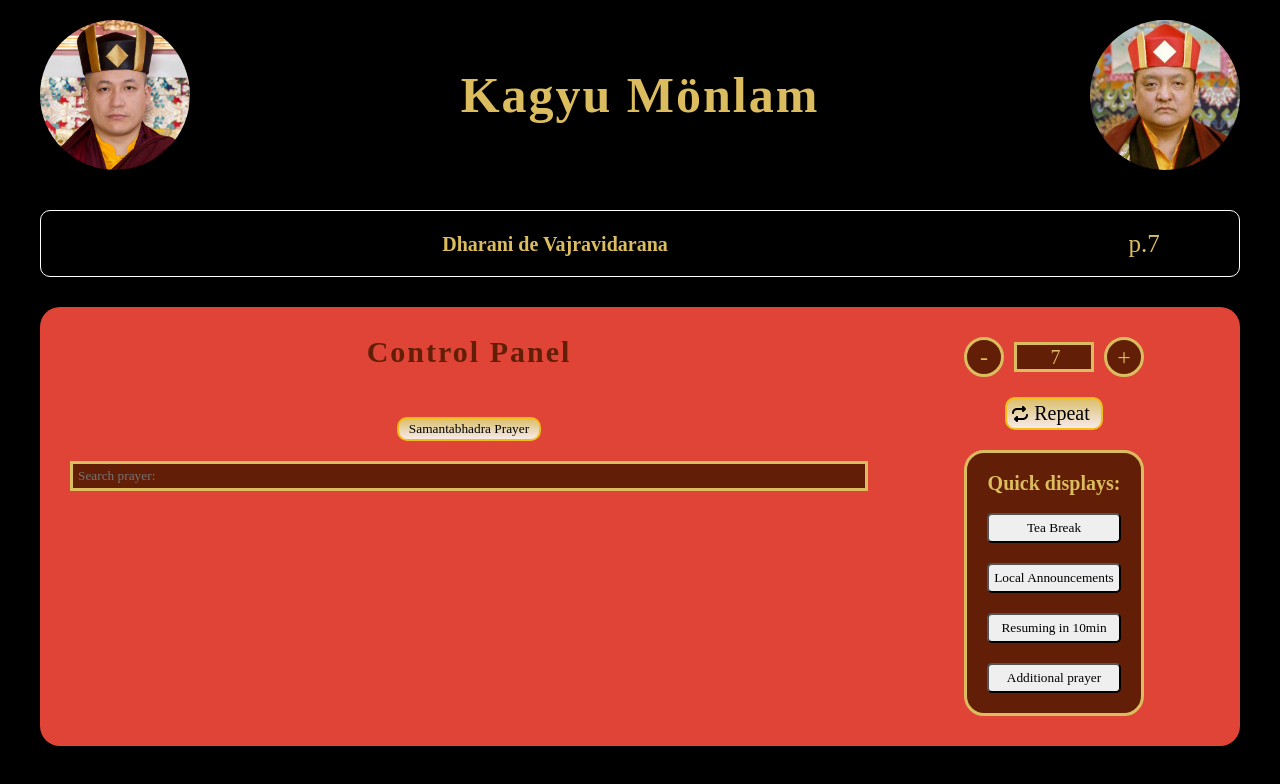
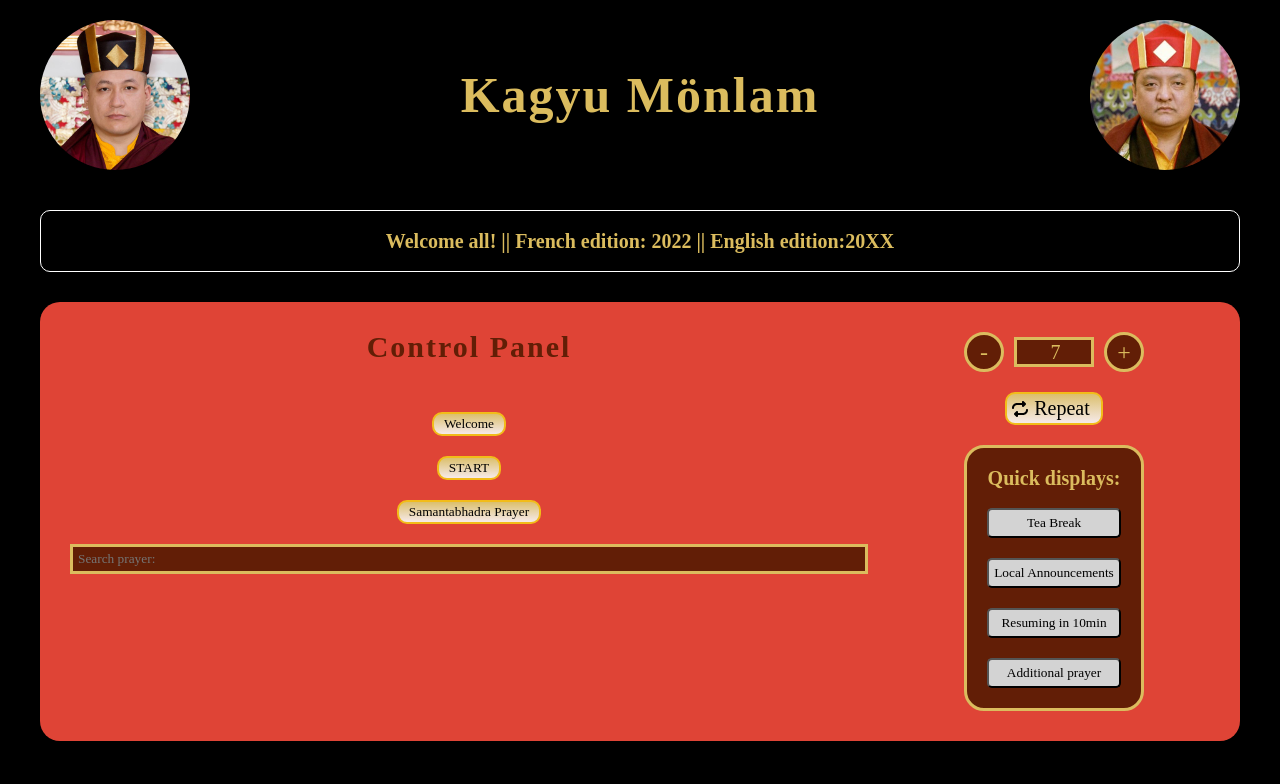
Before and after one commit to Martinrouy03/pageP-n, a React (Vite) app: page / in a window 1280 px wide. Shown: the top 784 px of the page. Built offline with nearby package versions, Linux system fonts and the light colour scheme; the HTML template or start-up script is replaced by a standard one; a web font is replaced by a local one.

Commit message:
change data.json + add start and welcome buttons

```diff
--- a/src/App.jsx
+++ b/src/App.jsx
@@ -9,14 +9,16 @@
 library.add(faRepeat);
 import { FontAwesomeIcon } from "@fortawesome/react-fontawesome";
 
-// console.log(data.French.prayers);
+// console.log(data);
 function App() {
-  const indexLast = data.French.prayers.length;
-  const pageMax = data.French.prayers[indexLast - 1].pageEnd;
+  const welcomeMessage =
+    "Welcome all! || French edition: 2022 || English edition:20XX";
+  const indexLast = data.length;
+  const pageMax = data[indexLast - 1].fr.pageEnd;
   const [page, setPage] = useState(7);
-  const [message, setMessage] = useState("");
+  const [message, setMessage] = useState(welcomeMessage);
   const [button, setButton] = useState(0);
-  const [prayer, setPrayer] = useState(data.French.prayers[0]);
+  const [prayer, setPrayer] = useState(data[0]);
   const myButtonFunc = (buttonIndex) => {
     let msg = "";
     if (buttonIndex === 1) {
@@ -47,7 +49,7 @@
           </div>
         ) : (
           <div className="display-container display-prayer">
-            <p>{prayer.title}</p>
+            <p>{prayer.fr.title}</p>
             <div>
               <span>p.{page}</span>
             </div>
@@ -58,12 +60,31 @@
             <h2>Control Panel</h2>
             <button
               onClick={() => {
+                setMessage(welcomeMessage);
+                setButton(0);
+              }}
+            >
+              Welcome
+            </button>
+            <button
+              onClick={() => {
                 setMessage("");
-                const SamantabhadraPrayer = data.French.prayers.find((p) =>
-                  p.title.includes("Samantabhadra")
+                setButton(0);
+                setPrayer(data[0]);
+                setPage(7);
+              }}
+            >
+              START
+            </button>
+            <button
+              onClick={() => {
+                setMessage("");
+                setButton(0);
+                const SamantabhadraPrayer = data.find((p) =>
+                  p.fr.title.includes("Samantabhadra")
                 );
                 setPrayer(SamantabhadraPrayer);
-                setPage(SamantabhadraPrayer.pageStart);
+                setPage(SamantabhadraPrayer.fr.pageStart);
               }}
             >
               Samantabhadra Prayer
@@ -73,6 +94,7 @@
               setPrayer={setPrayer}
               setPage={setPage}
               setMessage={setMessage}
+              setButton={setButton}
             />
           </div>
           <div className="right-panel">
@@ -80,15 +102,16 @@
               <button
                 onClick={() => {
                   setMessage("");
+                  setButton(0);
                   if (page > 1) {
                     setPage(Number(page) - 1);
                   }
-                  if (page === prayer.pageStart && prayer.index > 1) {
-                    const previousPrayer = data.French.prayers.find(
+                  if (page === prayer.fr.pageStart && prayer.index > 1) {
+                    const previousPrayer = data.find(
                       (p) => p.index === prayer.index - 1
                     );
                     setPrayer(previousPrayer);
-                    setPage(previousPrayer.pageEnd);
+                    setPage(previousPrayer.fr.pageEnd);
                   }
                 }}
               >
@@ -100,34 +123,38 @@
                 placeholder="Go to page:"
                 onChange={(event) => {
                   setMessage("");
+                  setButton(0);
+
                   if (event.target.value < pageMax) {
                     setPage(event.target.value);
-                    const pp = data.French.prayers.find(
-                      (p) => p.pageEnd > event.target.value
+                    const pp = data.find(
+                      (p) => p.fr.pageEnd > event.target.value
                     );
                     if (pp) {
                       setPrayer(pp);
                     }
                   } else {
                     setPage(pageMax);
-                    setPrayer(data.French.prayers[indexLast - 1]);
+                    setPrayer(data[indexLast - 1]);
                   }
                 }}
               />
               <button
                 onClick={() => {
                   setMessage("");
+                  setButton(0);
+
                   if (Number(page) < pageMax) {
                     setPage(Number(page) + 1);
                   } else {
                     setPage(pageMax);
                   }
-                  if (page === prayer.pageEnd && prayer.index < 38) {
-                    const nextPrayer = data.French.prayers.find(
+                  if (page === prayer.fr.pageEnd && prayer.index < 38) {
+                    const nextPrayer = data.find(
                       (p) => p.index === prayer.index + 1
                     );
                     setPrayer(nextPrayer);
-                    setPage(nextPrayer.pageStart);
+                    setPage(nextPrayer.fr.pageStart);
                   }
                 }}
               >
@@ -138,7 +165,7 @@
               <FontAwesomeIcon icon="fa-solid fa-repeat" />
               <button
                 onClick={() => {
-                  setPage(prayer.pageStart);
+                  setPage(prayer.fr.pageStart);
                 }}
               >
                 Repeat
@@ -146,12 +173,42 @@
             </div>
             <div className="buttons">
               <h3>Quick displays:</h3>
-              <button onClick={() => myButtonFunc(1)}>Tea Break</button>
-              <button onClick={() => myButtonFunc(2)}>
+              <button
+                style={{
+                  backgroundColor: button === 1 ? "darkgray" : "lightgray",
+                  color: button === 1 ? "white" : "black",
+                }}
+                onClick={() => myButtonFunc(1)}
+              >
+                Tea Break
+              </button>
+              <button
+                style={{
+                  backgroundColor: button === 2 ? "darkgray" : "lightgray",
+                  color: button === 2 ? "white" : "black",
+                }}
+                onClick={() => myButtonFunc(2)}
+              >
                 Local Announcements
               </button>
-              <button onClick={() => myButtonFunc(3)}>Resuming in 10min</button>
-              <button onClick={() => myButtonFunc(4)}>Additional prayer</button>
+              <button
+                style={{
+                  backgroundColor: button === 3 ? "darkgray" : "lightgray",
+                  color: button === 3 ? "white" : "black",
+                }}
+                onClick={() => myButtonFunc(3)}
+              >
+                Resuming in 10min
+              </button>
+              <button
+                style={{
+                  backgroundColor: button === 4 ? "darkgray" : "lightgray",
+                  color: button === 4 ? "white" : "black",
+                }}
+                onClick={() => myButtonFunc(4)}
+              >
+                Additional prayer
+              </button>
             </div>
           </div>
         </div>
--- a/src/assets/material/data.json
+++ b/src/assets/material/data.json
@@ -1,230 +1,311 @@
+[
   {
-  "French": {
-    "edition": 2022,
-    "prayers": [
-      {
+    "fr": {
       "title": "Dharani de Vajravidarana",
       "pageStart": 7,
-        "pageEnd": 15,
+      "pageEnd": 15
+    },
+    "en": {
+      "title": "Dharani de Vajravidarana",
+      "pageStart": 7,
+      "pageEnd": 15
+    },
     "index": 1
   },
   {
+    "fr": {
       "title": "Dharani de la Victorieuse",
       "pageStart": 17,
-        "pageEnd": 21,
+      "pageEnd": 21
+    },
     "index": 2
   },
   {
+    "fr": {
       "title": "Soutra de la souvenance des trois joyaux",
       "pageStart": 23,
-        "pageEnd": 28,
+      "pageEnd": 28
+    },
     "index": 3
   },
   {
+    "fr": {
       "title": "Refuge et Bodhicitta",
       "pageStart": 29,
-        "pageEnd": 32,
+      "pageEnd": 32
+    },
     "index": 4
   },
   {
+    "fr": {
       "title": "Visualisation du lieu",
       "pageStart": 33,
-        "pageEnd": 33,
+      "pageEnd": 33
+    },
     "index": 5
   },
   {
+    "fr": {
       "title": "Visualisation du palais incommensurable",
       "pageStart": 35,
-        "pageEnd": 37,
+      "pageEnd": 37
+    },
     "index": 6
   },
   {
+    "fr": {
       "title": "Visualisation des offrandes",
       "pageStart": 39,
-        "pageEnd": 40,
+      "pageEnd": 40
+    },
     "index": 7
   },
-      { "title": "Invitation", "pageStart": 41, "pageEnd": 44, "index": 8 },
   {
+    "fr": {
+      "title": "Invitation",
+      "pageStart": 41,
+      "pageEnd": 44
+    },
+    "index": 8
+  },
+  {
+    "fr": {
       "title": "Offrande d'ablution",
       "pageStart": 45,
-        "pageEnd": 48,
+      "pageEnd": 48
+    },
     "index": 9
   },
   {
+    "fr": {
       "title": "Branche de l'hommage",
       "pageStart": 49,
-        "pageEnd": 60,
+      "pageEnd": 60
+    },
     "index": 10
   },
   {
+    "fr": {
       "title": "Branche de l'offrande",
       "pageStart": 61,
-        "pageEnd": 70,
+      "pageEnd": 70
+    },
     "index": 11
   },
   {
+    "fr": {
       "title": "Branche de la confession",
       "pageStart": 73,
-        "pageEnd": 87,
+      "pageEnd": 87
+    },
     "index": 12
   },
   {
+    "fr": {
       "title": "Branche de la réjouissance",
       "pageStart": 89,
-        "pageEnd": 90,
+      "pageEnd": 90
+    },
     "index": 13
   },
   {
+    "fr": {
       "title": "Branche de l'exhortation à tourner la roue du Dharma",
       "pageStart": 91,
-        "pageEnd": 91,
+      "pageEnd": 91
+    },
     "index": 14
   },
   {
+    "fr": {
       "title": "Branche de la requête de ne pas entrer en nirvana",
       "pageStart": 93,
-        "pageEnd": 93,
+      "pageEnd": 93
+    },
     "index": 15
   },
   {
+    "fr": {
       "title": "Branche de la dédicace",
       "pageStart": 95,
-        "pageEnd": 99,
+      "pageEnd": 99
+    },
     "index": 16
   },
   {
+    "fr": {
       "title": "Voeu de bodhisattva",
       "pageStart": 101,
-        "pageEnd": 103,
+      "pageEnd": 103
+    },
     "index": 17
   },
   {
+    "fr": {
       "title": "Louange générale au Sugata",
       "pageStart": 105,
-        "pageEnd": 109,
+      "pageEnd": 109
+    },
     "index": 18
   },
   {
+    "fr": {
       "title": "Résumé versifié de la centaine de vies passées du Bouddha",
       "pageStart": 111,
-        "pageEnd": 114,
+      "pageEnd": 114
+    },
     "index": 19
   },
   {
+    "fr": {
       "title": "Louange aux douze hauts faits du Boudha",
       "pageStart": 115,
-        "pageEnd": 118,
+      "pageEnd": 118
+    },
     "index": 20
   },
   {
+    "fr": {
       "title": "Louange à Manjushri 'Gang Lo Ma'",
       "pageStart": 119,
-        "pageEnd": 126,
+      "pageEnd": 126
+    },
     "index": 21
   },
   {
+    "fr": {
       "title": "Louange implorante à Avalokiteshvara",
       "pageStart": 127,
-        "pageEnd": 129,
+      "pageEnd": 129
+    },
     "index": 22
   },
   {
+    "fr": {
       "title": "Huit quatrains de louanges à Tara",
       "pageStart": 131,
-        "pageEnd": 133,
+      "pageEnd": 133
+    },
     "index": 23
   },
   {
+    "fr": {
       "title": "Louange aux vénérables Anciens",
       "pageStart": 135,
-        "pageEnd": 145,
+      "pageEnd": 145
+    },
     "index": 24
   },
   {
+    "fr": {
       "title": "Louange aux six Ornements de l'Inde et aux deux Suprêmes",
       "pageStart": 147,
-        "pageEnd": 152,
+      "pageEnd": 152
+    },
     "index": 25
   },
   {
+    "fr": {
       "title": "Louange à la lignée des seize Karmapas",
       "pageStart": 153,
-        "pageEnd": 158,
+      "pageEnd": 158
+    },
     "index": 26
   },
   {
+    "fr": {
       "title": "Choral des épithètes de Manjushri",
       "pageStart": 159,
-        "pageEnd": 206,
+      "pageEnd": 206
+    },
     "index": 27
   },
   {
+    "fr": {
       "title": "Soutra de la prajnaparamita",
       "pageStart": 207,
-        "pageEnd": 213,
+      "pageEnd": 213
+    },
     "index": 28
   },
   {
+    "fr": {
       "title": "Le soutra de la sagesse du moment de la mort",
       "pageStart": 215,
-        "pageEnd": 218,
+      "pageEnd": 218
+    },
     "index": 29
   },
   {
+    "fr": {
       "title": "Prière d'aspiration de Samantabhadra",
       "pageStart": 219,
-        "pageEnd": 236,
+      "pageEnd": 236
+    },
     "index": 30
   },
   {
+    "fr": {
       "title": "Prière d'aspiration de Maitreya",
       "pageStart": 237,
-        "pageEnd": 244,
+      "pageEnd": 244
+    },
     "index": 31
   },
   {
+    "fr": {
       "title": "Prière d'aspiration du Bodhicaryavatara",
       "pageStart": 245,
-        "pageEnd": 260,
+      "pageEnd": 260
+    },
     "index": 32
   },
   {
+    "fr": {
       "title": "Prière d'aspiration de Sukhavati commençant par 'Shé Dja'",
       "pageStart": 261,
-        "pageEnd": 270,
+      "pageEnd": 270
+    },
     "index": 33
   },
   {
+    "fr": {
       "title": "Les aspirations du mahamudra de la réalité définitive",
       "pageStart": 271,
-        "pageEnd": 278,
+      "pageEnd": 278
+    },
     "index": 34
   },
   {
+    "fr": {
       "title": "Prière d'aspiration d'Akshobya",
       "pageStart": 279,
-        "pageEnd": 283,
+      "pageEnd": 283
+    },
     "index": 35
   },
   {
+    "fr": {
       "title": "Prière d'aspiration du bardo composée par le vénérable Keuntchok Yenlak",
       "pageStart": 285,
-        "pageEnd": 303,
+      "pageEnd": 303
+    },
     "index": 36
   },
   {
+    "fr": {
       "title": "Longue prière d'aspiration de Sukhavati composée par Tchakmé Rinpoché",
       "pageStart": 305,
-        "pageEnd": 335,
+      "pageEnd": 335
+    },
     "index": 37
   },
   {
+    "fr": {
       "title": "Souhaits et prière d'aspiration commençant par 'Keuntchok Sangyé'",
       "pageStart": 337,
-        "pageEnd": 343,
+      "pageEnd": 343
+    },
     "index": 38
   }
 ]
-  }
-}
```
Also changed, not shown: src/assets/components/Searchbar.jsx (+10 -7 lines). Lines whose indentation alone changed are shown as unchanged.
